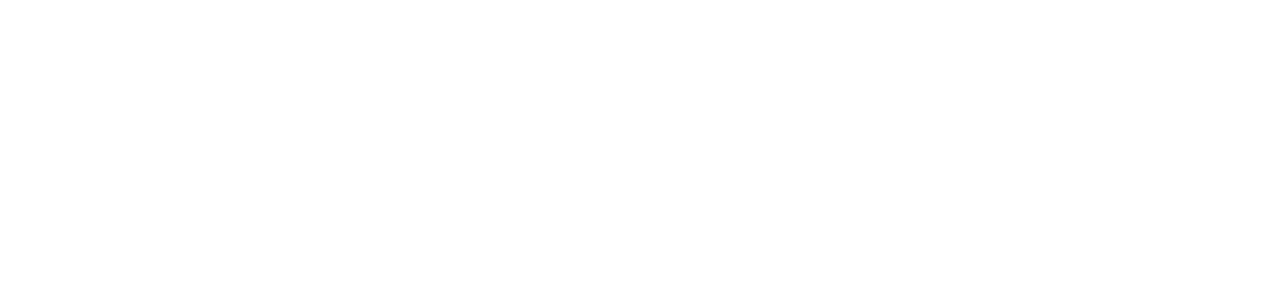
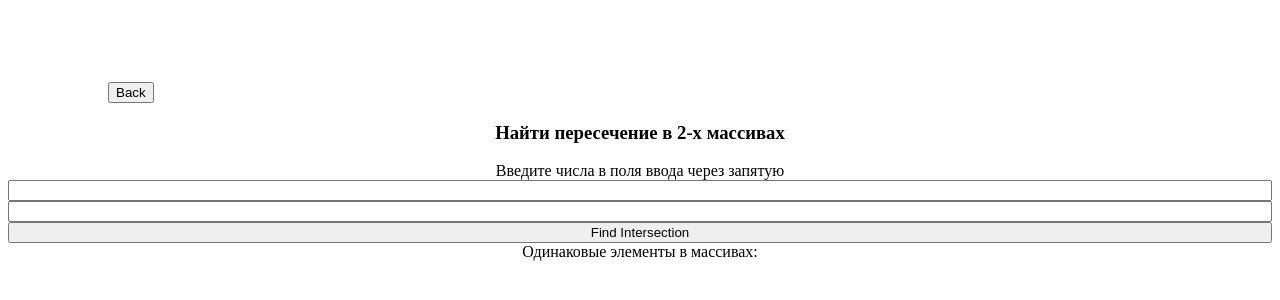
Before and after one commit to onridge/Training-Tasks, a React app: page /practical/task4 in a window 1280 px wide. Shown: the part 126-426 px from the top of the page. Built offline with nearby package versions, Linux system fonts and the light colour scheme.

Commit message:
added practical tasks

```diff
--- a/src/components/Routes.js
+++ b/src/components/Routes.js
@@ -7,6 +7,7 @@
 import Storage from "../pages/practicalTasks/Storage/Storage";
 import cookiesCRD from "../pages/practicalTasks/CookiesCRD/cookiesCRD";
 import DelegationEvent from "../pages/practicalTasks/DelegationEvent/DelegationEvent";
+import IntersectionArray from "../pages/practicalTasks/intersectionArray/IntersectionArray";
 
 function Routes() {
     return(
@@ -18,6 +19,7 @@
             <Route exact path='/practical/task1' component={Storage} />
             <Route exact path='/practical/task2' component={cookiesCRD} />
             <Route exact path='/practical/task3' component={DelegationEvent} />
+            <Route exact path='/practical/task4' component={IntersectionArray} />
         </Switch>
     )
 }
--- a/src/pages/MainPage/MainPage.js
+++ b/src/pages/MainPage/MainPage.js
@@ -36,6 +36,9 @@
                         <CustomLink path='/practical/task3'>
                             Реализовать пример делегирование событий на VanillaJS и ReactJS.
                         </CustomLink>
+                        <CustomLink path='/practical/task4'>
+                            Есть 2 массива целый чисел (внутри одного массива все элементы уникальные). Нужно найти кол-во пересечений (одинаковых) элементов в массивах.
+                        </CustomLink>
                     </ul>
                 </div>
             </div>
--- /dev/null
+++ b/src/pages/practicalTasks/intersectionArray/IntersectionArray.css
@@ -0,0 +1,4 @@
+.container {
+    display: flex;
+    flex-direction: column;
+}
--- /dev/null
+++ b/src/pages/practicalTasks/intersectionArray/IntersectionArray.js
@@ -0,0 +1,64 @@
+import React from 'react';
+import Layout from '../../../components/Layout/Layout';
+import styles from './IntersectionArray.css';
+
+class IntersectionArray extends React.PureComponent{
+
+    state={};
+
+    handleChangeFirstArray = (event) => {
+        const { value } = event.target;
+
+        this.setState({ firstValue: value })
+    };
+
+    handleChangeSecondArray = (event) => {
+        const { value } = event.target;
+
+        this.setState({ secondValue: value })
+    };
+
+    handleClick = () => {
+        const { firstValue, secondValue } = this.state;
+        const firstArray = firstValue.split(',');
+        const secondArray = secondValue.split(',');
+
+        this.setState({ result: this.intersection(firstArray, secondArray).toString() });
+    };
+
+    intersection = (array1, array2) => {
+        const hashmap = {};
+        const intersectionArray = [];
+
+        array1.forEach((element)=>{
+            hashmap[element] = 1;
+        });
+
+        array2.forEach((element) => {
+            if (hashmap[element] === 1) {
+                intersectionArray.push(element);
+                hashmap[element]++;
+            }
+        });
+
+        return intersectionArray;
+    };
+
+    render() {
+        const { result } = this.state;
+        return (
+            <Layout>
+                <h3>Найти пересечение в 2-х массивах</h3>
+                <div className={styles.container}>
+                    <label>Введите числа в поля ввода через запятую</label>
+                    <input type='text' onChange={this.handleChangeFirstArray} />
+                    <input type='text' onChange={this.handleChangeSecondArray} />
+                    <button onClick={this.handleClick}> Find Intersection </button>
+                    <label>Одинаковые элементы в массивах: {result} </label>
+                </div>
+            </Layout>
+        );
+    }
+}
+
+export default IntersectionArray;
```
